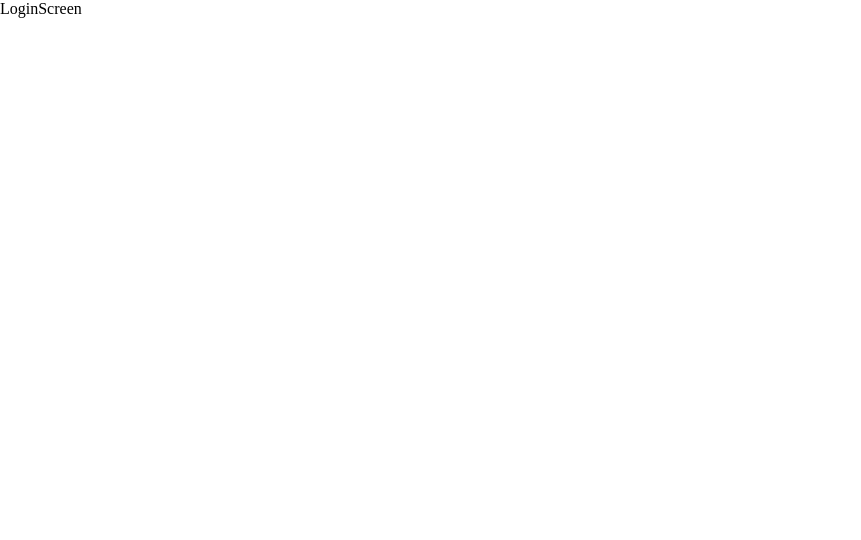
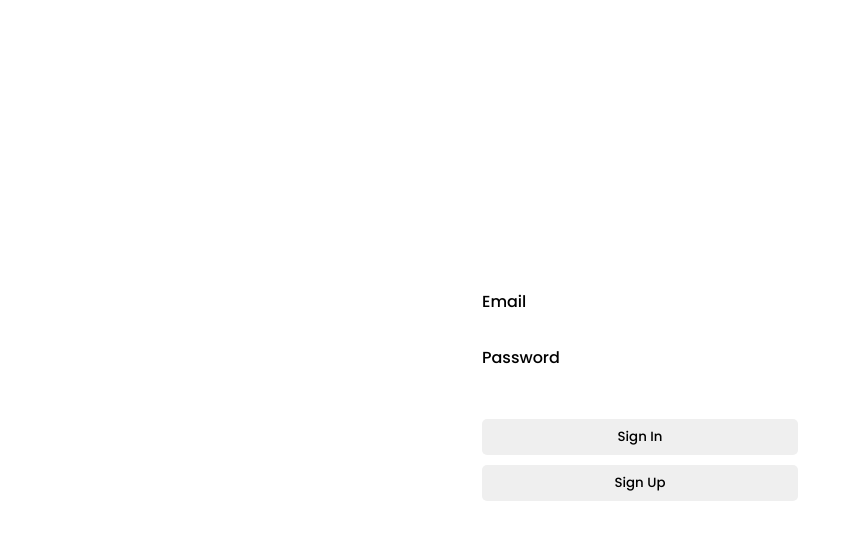
Before and after one commit to team-IGORAZA/color-trading-frontend, a React (Vite) app: page / in a window 1280 px wide. Shown: the top 540 px of the page, without its empty margins (0-861 px from the left). Built offline with nearby package versions, Linux system fonts and the light colour scheme.

Commit message:
feat(login screen)

```diff
--- a/src/screens/LoginScreen.jsx
+++ b/src/screens/LoginScreen.jsx
@@ -1,8 +1,34 @@
-import React from 'react'
+import React, { useState } from 'react'
+import style from '../styles/loginScreen.module.css'
+import { useNavigate } from 'react-router-dom'
 
 function LoginScreen() {
+    const navigate = useNavigate()
+
+    const [email, setEmail] = useState('')
+    const [password, setPassword] = useState('')
+
+    const handleLogin = (e) => {
+        e.preventDefault();
+        navigate('dashboard/game')
+    }
+
     return (
-        <div>LoginScreen</div>
+        <div className={style.container}>
+            <div>
+                <form onSubmit={handleLogin}>
+                    <div>
+                        <p>Email</p>
+                        <input type="email" value={email} onChange={(e) => setEmail(e.target.value)} />
+                        <p>Password</p>
+                        <input type="password" value={password} onChange={(e) => setPassword(e.target.value)} />
+                    </div>
+                    <br />
+                    <button type='submit'><p>Sign In</p></button>
+                </form>
+                <button><p>Sign Up</p></button>
+            </div>
+        </div>
     )
 }
 
--- /dev/null
+++ b/src/styles/loginScreen.module.css
@@ -0,0 +1,27 @@
+.container {
+    display: flex;
+    justify-content: center;
+    align-items: center;
+    height: 100vh;
+    flex-direction: column;
+}
+
+input {
+    width: 300px;
+    padding: 8px;
+    border-radius: 5px;
+    border: none;
+    outline: none;
+}
+
+button {
+    width: 316px;
+    padding: 8px;
+    border: none;
+    border-radius: 5px;
+    margin-bottom: 10px;
+}
+
+button:hover {
+    cursor: pointer;
+}
```
